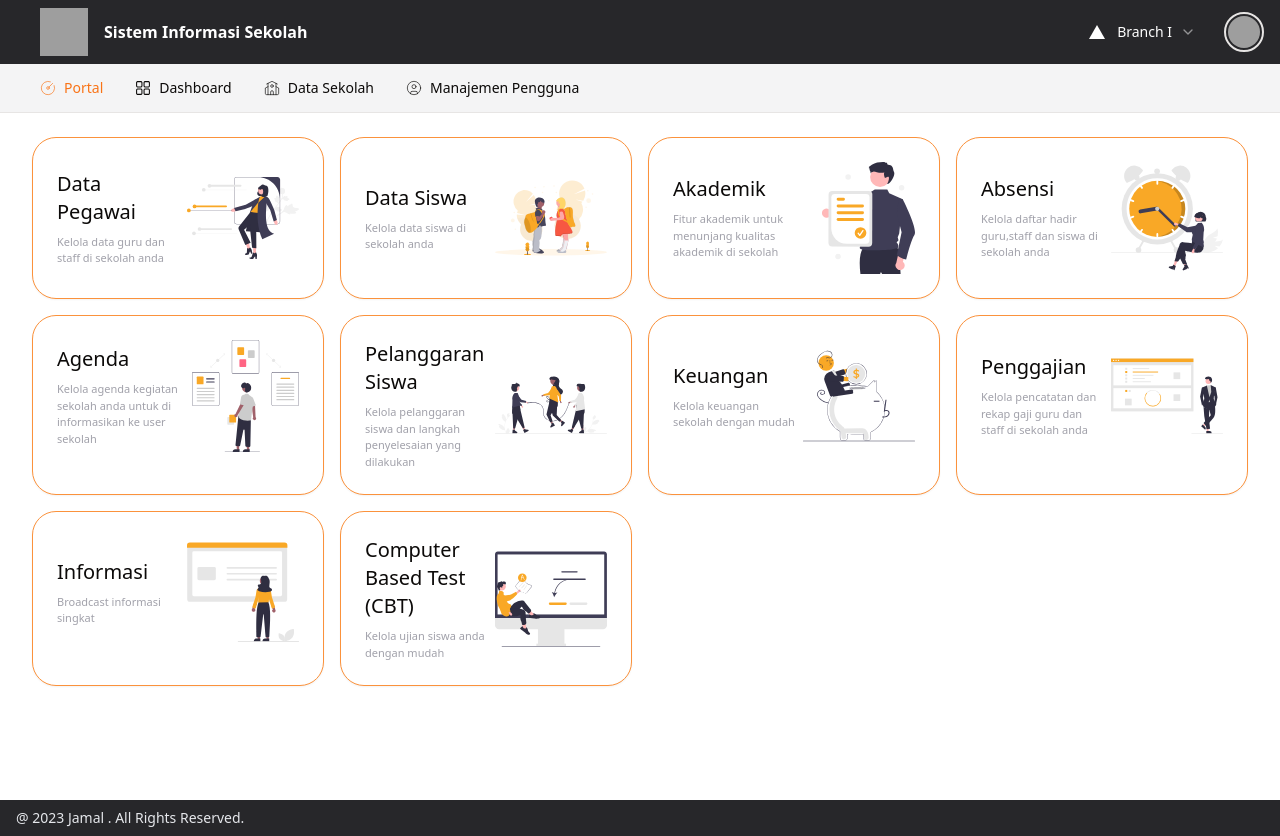
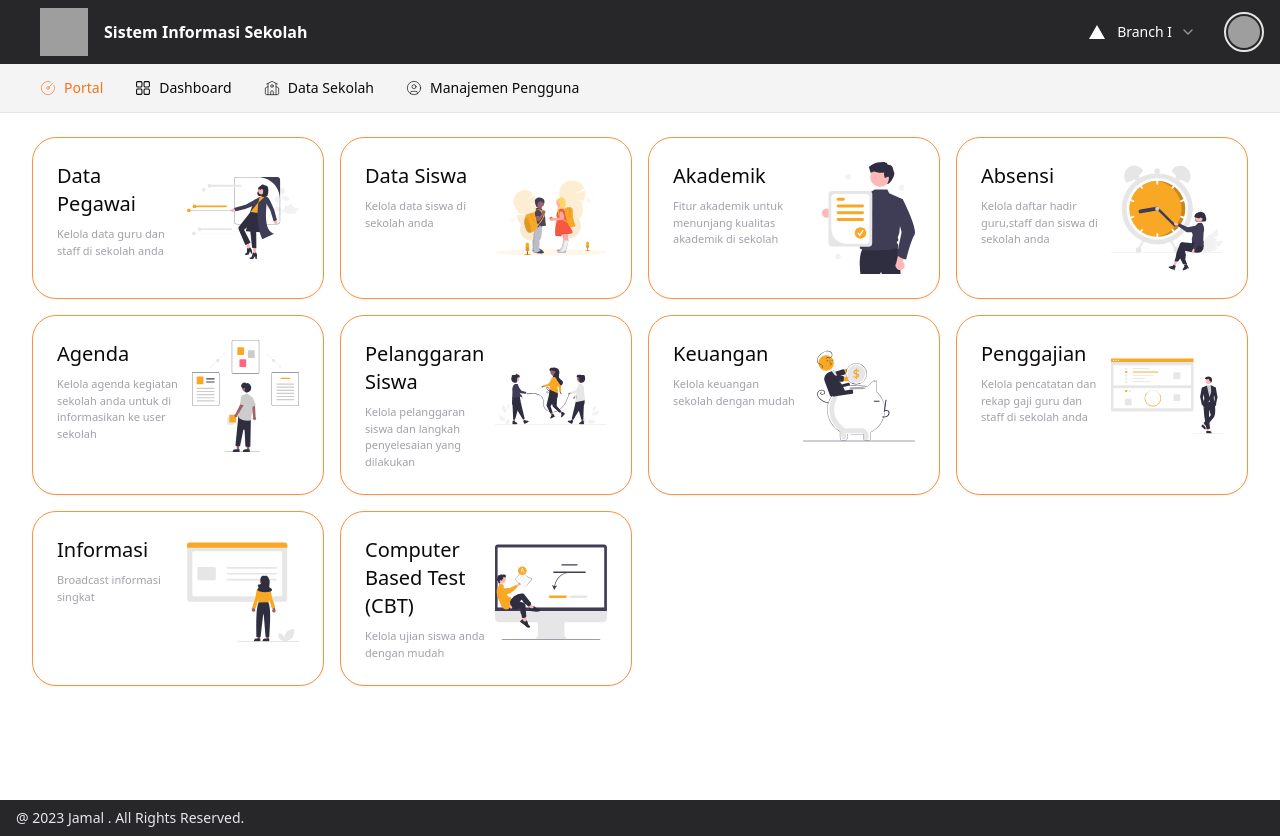
Before and after one commit to SofyanArdiansyah888/vite-shadcn, a React (Vite) app: page / in a window 1280 px wide. Built offline with nearby package versions, Linux system fonts and the light colour scheme; grey boxes are pictures that could not be loaded.

Commit message:
style: change portal design

```diff
--- a/src/pages/portal/components/portal-card.tsx
+++ b/src/pages/portal/components/portal-card.tsx
@@ -34,7 +34,7 @@ const variants = cva("hover:text-white font-medium border-[1.3px] rounded-3xl",
 export default function PortalCard({color, imageUrl, title, subtitle, link}: PortalPageProps) {
     return <Card className={`${cn(variants({color}))} cursor-pointer`}>
         <Link to={link}>
-            <CardContent className={"flex py-6 gap-2 items-center group"}>
+            <CardContent className={"flex py-6 gap-2 items-start group"}>
                 <div className={"basis-5/6 space-y-3"}>
                     <div className={"space-y-2"}>
                         <h2 className={"text-xl"}>{title}</h2>
```
